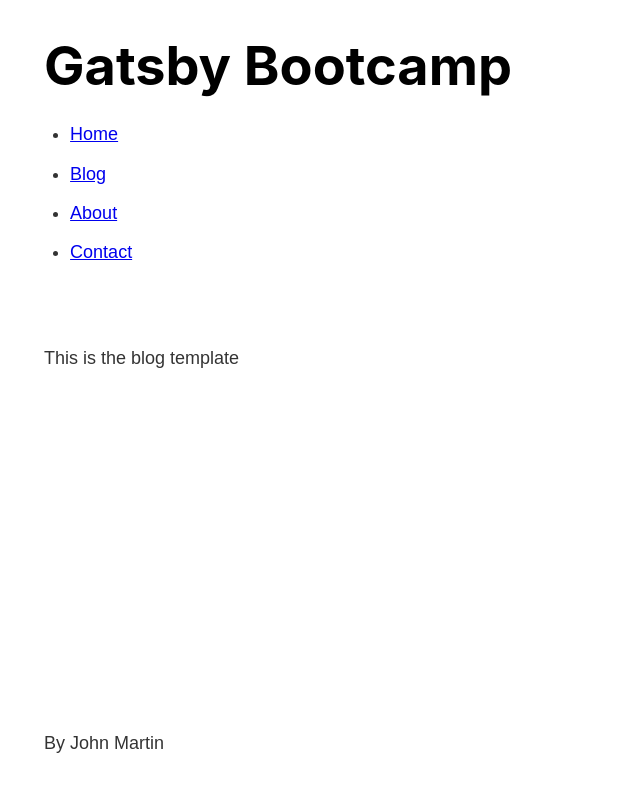
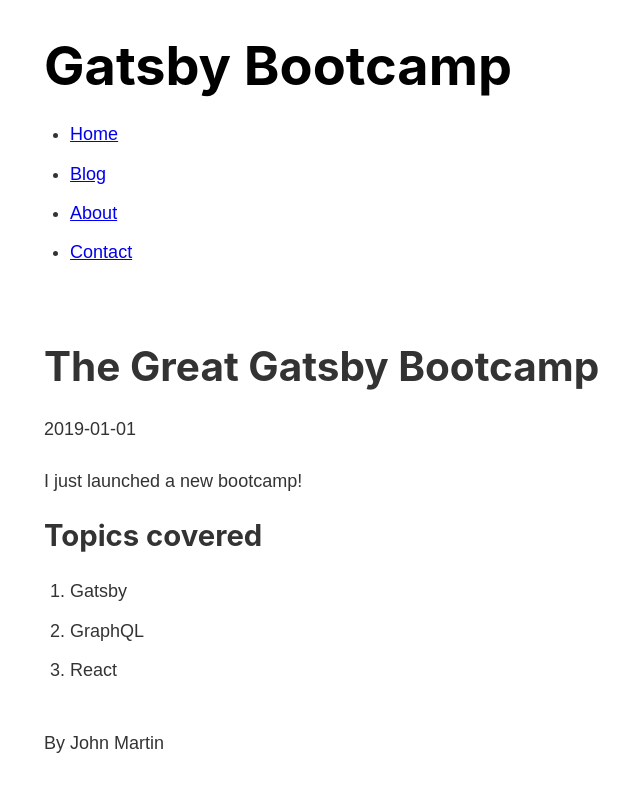
Before and after one commit to johnjamesmartin/Gatsby-JS-Blog-Experiment, a Gatsby site: page /blog/gatsby in a window 1280 px wide. Shown: the whole page, without its empty margins (239-879 px from the left). Built offline with nearby package versions, Linux system fonts and the light colour scheme; Gatsby itself is replaced by a stand-in of ours.

Commit message:
Render post data in blog template

```diff
--- a/src/templates/blog.js
+++ b/src/templates/blog.js
@@ -1,8 +1,28 @@
 import React from "react"
+import { graphql } from "gatsby"
 import Layout from "../components/layout"
 
-const Blog = () => {
-  return <Layout>This is the blog template</Layout>
+export const query = graphql`
+  query($slug: String) {
+    markdownRemark(fields: { slug: { eq: $slug } }) {
+      frontmatter {
+        title
+        date
+      }
+      html
+    }
+  }
+`
+const Blog = props => {
+  return (
+    <Layout>
+      <h1>{props.data.markdownRemark.frontmatter.title}</h1>
+      <p>{props.data.markdownRemark.frontmatter.date}</p>
+      <div
+        dangerouslySetInnerHTML={{ __html: props.data.markdownRemark.html }}
+      ></div>
+    </Layout>
+  )
 }
 
 export default Blog
```
